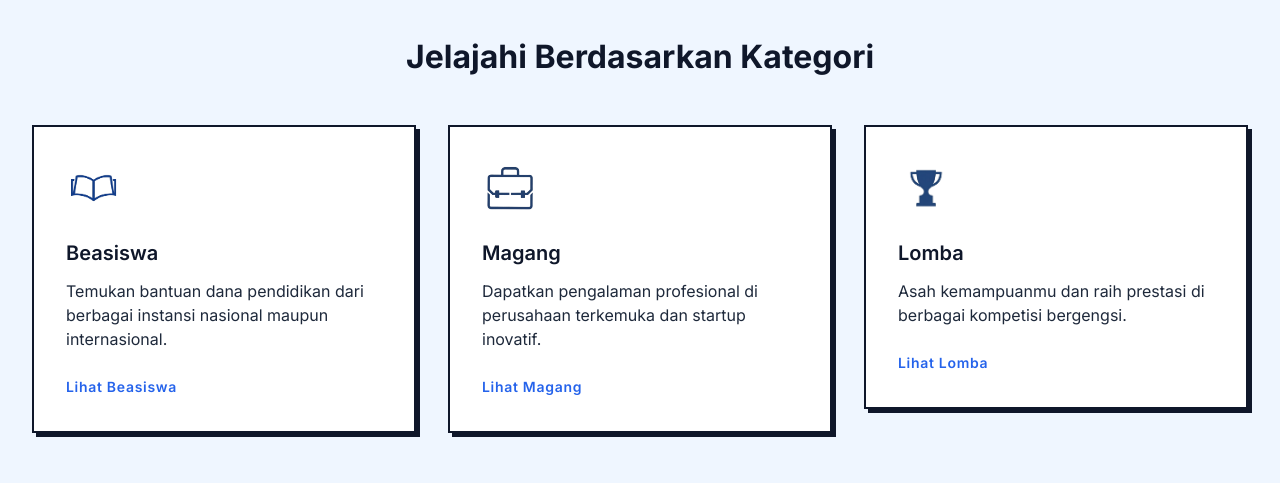
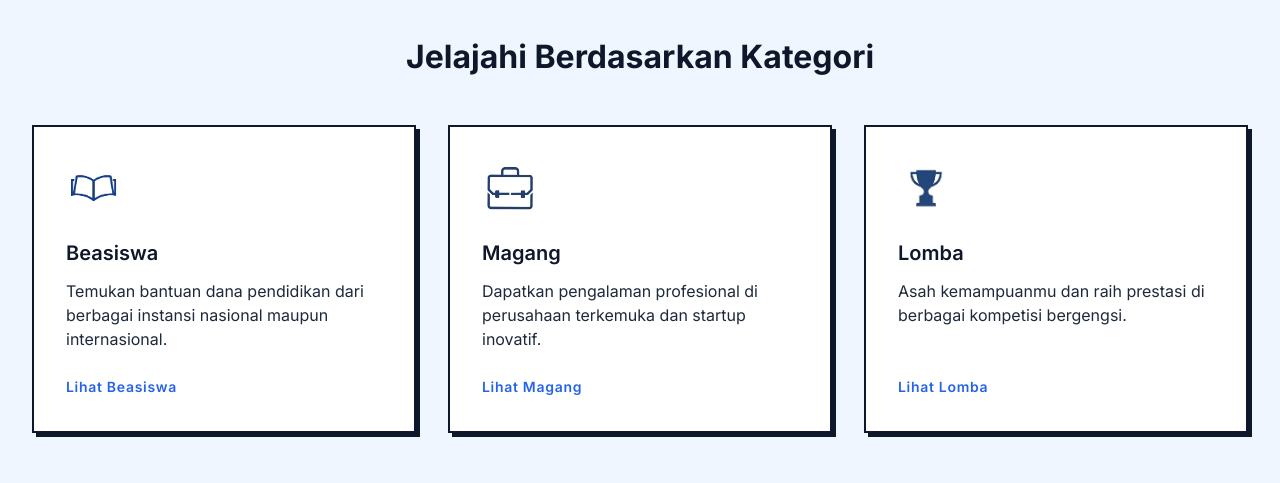
Before and after one commit to heykhaje/BeaFind, a Next.js app: page / in a window 1280 px wide. Shown: the part 1440-1923 px from the top of the page. Built offline with nearby package versions, Linux system fonts and the light colour scheme; no server answers; the database is empty.

Commit message:
fix: menyamakan tinggi kotak kategori agar sejajar sempurna

```diff
--- a/src/components/home/CategoriesSection.tsx
+++ b/src/components/home/CategoriesSection.tsx
@@ -40,7 +40,7 @@ export function CategoriesSection() {
           <FadeIn key={cat.href} delay={index * 0.1}>
             <Link
               href={cat.href}
-              className="group card-hover card-shadow block overflow-hidden rounded-xl border border-outline-variant bg-surface-white p-8 dark:border-[#334155] dark:bg-[#1e293b]"
+              className="group card-hover card-shadow flex h-full flex-col overflow-hidden rounded-xl border border-outline-variant bg-surface-white p-8 dark:border-[#334155] dark:bg-[#1e293b]"
             >
               <div className="mb-6 flex h-14 w-14 items-center justify-center">
                 <Image
@@ -52,10 +52,10 @@ export function CategoriesSection() {
                 />
               </div>
               <h3 className="mb-3 text-headline-sm font-semibold">{cat.title}</h3>
-              <p className="mb-6 text-body-md text-on-surface-variant dark:text-[#94a3b8]">
+              <p className="mb-6 flex-1 text-body-md text-on-surface-variant dark:text-[#94a3b8]">
                 {cat.description}
               </p>
-              <span className="flex items-center gap-2 text-label-md font-semibold text-primary transition-all group-hover:gap-4">
+              <span className="mt-auto flex items-center gap-2 text-label-md font-semibold text-primary transition-all group-hover:gap-4">
                 {cat.cta}
                 <MaterialIcon name="arrow_forward" />
               </span>
```
